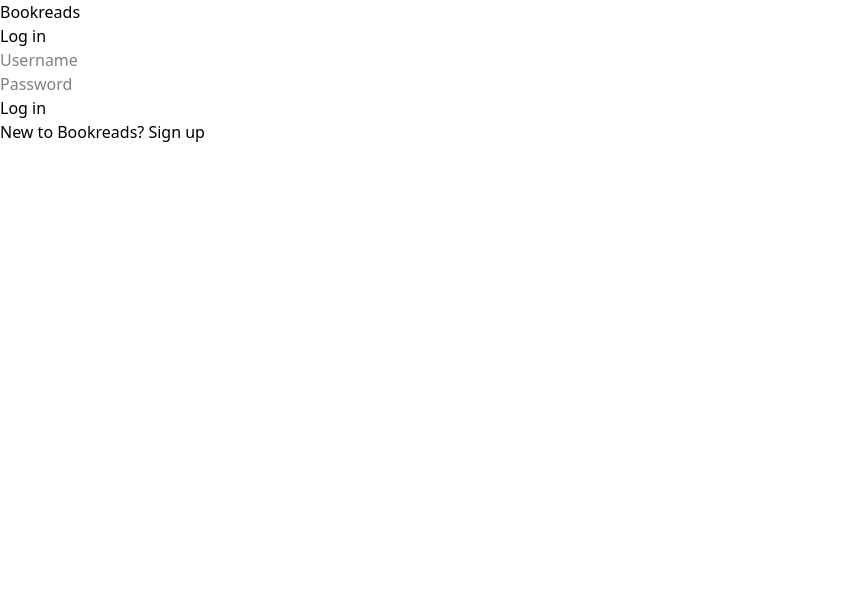
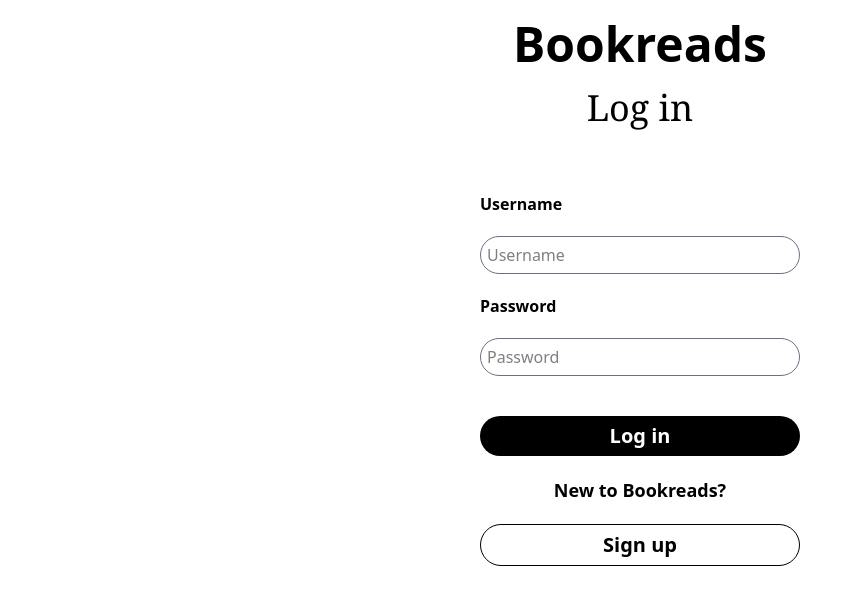
Before and after one commit to EmoGeorgiev/Bookreads, a React (Vite) app in the folder Bookreads-frontend/: page /login in a window 1280 px wide. Shown: the top 604 px of the page, without its empty margins (0-862 px from the left). Built offline with nearby package versions, Linux system fonts and the light colour scheme.

Commit message:
Added style to the LoginForm component

```diff
--- a/Bookreads-frontend/src/components/Auth/LoginForm.jsx
+++ b/Bookreads-frontend/src/components/Auth/LoginForm.jsx
@@ -1,5 +1,5 @@
 import { useState } from 'react'
-import { useNavigate, Link } from 'react-router-dom'
+import { useNavigate} from 'react-router-dom'
 import { useAuth } from './AuthContext'
 import loginService from '../../services/login'
 
@@ -28,31 +28,52 @@
 
     return (
         <div>
-            <h1>Bookreads</h1>
-            <h1>Log in</h1>
-
+            <h1 className="m-5 text-5xl text-center font-bold">Bookreads</h1>
+            <h1 className="text-4xl text-center font-serif">Log in</h1>
+            <div className="mt-16 flex flex-col items-center">
                 <form onSubmit={handleLogin}>
-                <div>
+                    <div className="flex flex-col">
+                        <label htmlFor='username' className="ml-5 font-semibold">
+                            Username
+                        </label>
                         <input
+                            className="w-80 p-1.5 m-5 hover:bg-gray-100 border border-gray-500 rounded-4xl"
                             type='text'
+                            id='username'
                             value={username}
                             name='username'
                             onChange={({ target }) => setUsername(target.value)}
                             placeholder='Username'
                         />
                     </div>
-                <div>
+                    <div className="flex flex-col">
+                        <label htmlFor='password' className="ml-5  font-semibold">
+                            Password
+                        </label>
                         <input
+                            className="w-80 p-1.5 m-5 hover:bg-gray-100 border border-gray-500 rounded-4xl"
                             type='password'
+                            id='password'
                             value={password}
                             name='password'
                             onChange={({ target }) => setPassword(target.value)}
                             placeholder='Password'
                         />
                     </div>
-                <button>Log in</button>
+                    <button className="w-80 p-1.5 m-5 hover:bg-neutral-700 bg-black text-white text-xl font-semibold rounded-4xl">
+                        Log in
+                    </button>
                 </form>
-            <p>New to Bookreads? <Link to='/signup'>Sign up</Link></p>
+                <div>
+                    <p className="text-lg text-center font-semibold">
+                        New to Bookreads?
+                    </p>
+                    <button className="w-80 p-1.5 m-5 hover:bg-gray-200 border text-xl font-semibold rounded-4xl"
+                            onClick={() => navigate('/signup')}>
+                        Sign up
+                    </button>
+                </div>
+            </div>
         </div>
     )
 }
```
Lines whose indentation alone changed are shown as unchanged.
